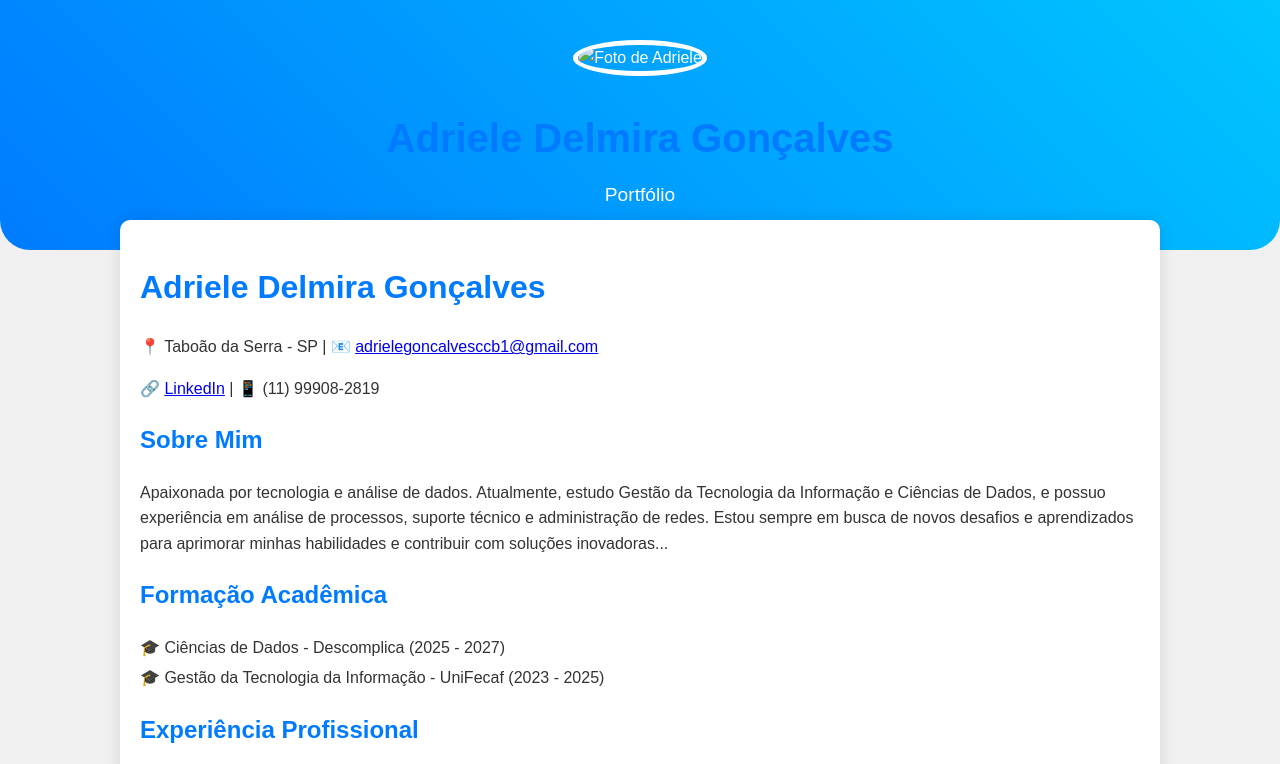
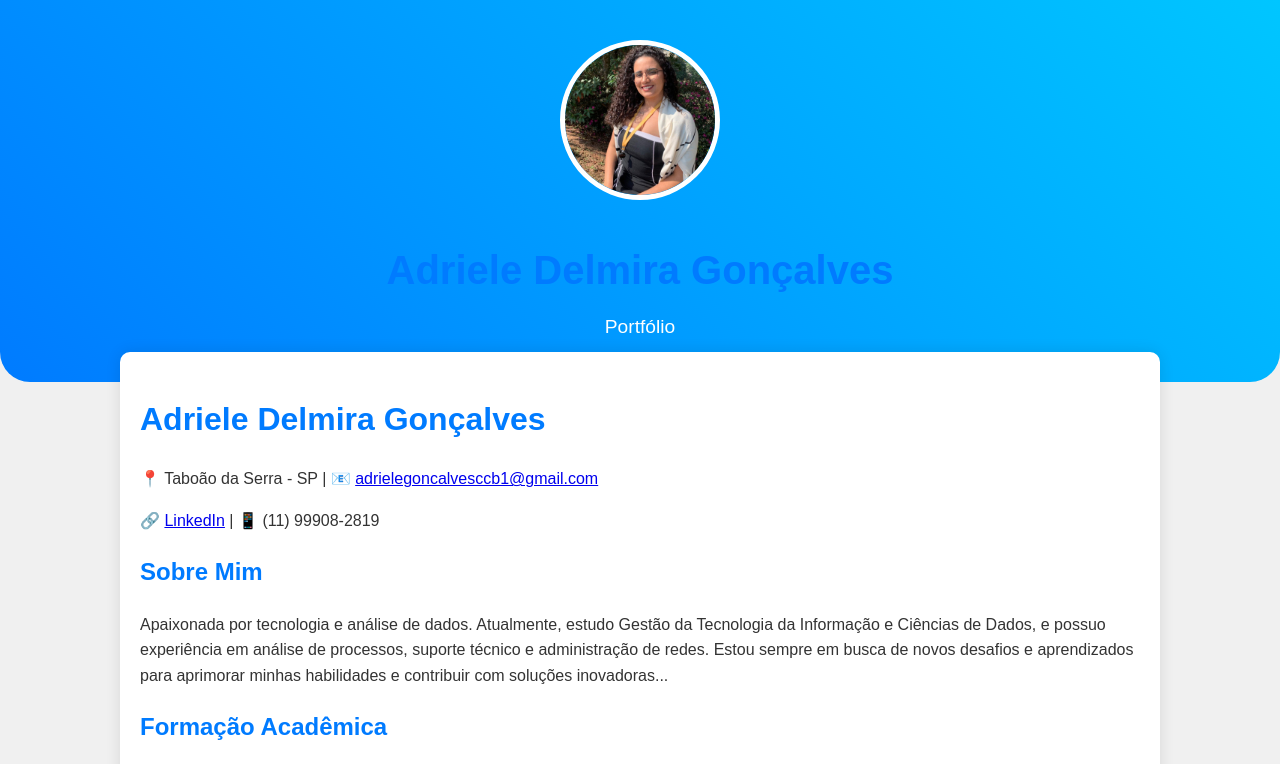
Before and after one commit to adri-create/Portfolio-adriele, a plain HTML site: page index.html in a window 1280 px wide. Shown: the top 764 px of the page. Drawn offline with Linux system fonts and the light colour scheme.

Commit message:
Update index.html

```diff
--- a/index.html
+++ b/index.html
@@ -123,7 +123,7 @@
   <header class="header">
     <div class="profile-photo">
       <!-- Substitua "Adriele.jpg" pelo caminho da sua foto -->
-      <img src="sua-foto.jpg" alt="Foto de Adriele">
+      <img src="https://github.com/adri-create/Portfolio-adriele/blob/main/adriele%20G.jpg?raw=true" alt="Foto de Adriele">
     </div>
     <div class="title">
       <h1>Adriele Delmira Gonçalves</h1>
```
